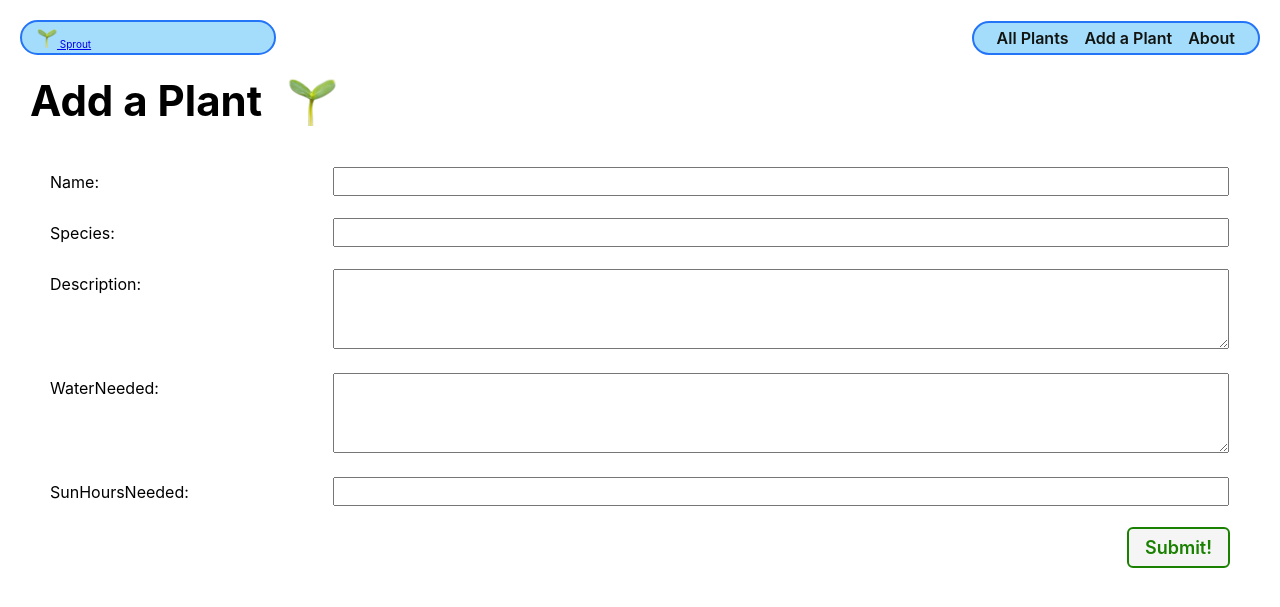
After one commit to llihwerd/sprout, a Django app: page /plants/create/ in a window 1280 px wide. The commit adds this page. Shown: the top 607 px of the page. Run offline with Django 4.2, Linux system fonts and the light colour scheme.

Commit message:
add plant form

```diff
--- /dev/null
+++ b/main_app/static/css/form.css
@@ -0,0 +1,39 @@
+.form-container {
+  display: flex;
+  flex-direction: column;
+  width: 100%;
+}
+
+table {
+  padding: 0 40px;
+  width: 100%;
+  border-spacing: 0 20px;
+}
+
+th {
+  text-align: left;
+  padding: 6px 20px 0 0;
+  font-weight: normal;
+  vertical-align: top;
+  font-size: var(--font-reg);
+}
+
+td {
+  max-width: 60%;
+}
+
+td > * {
+  width: 100%;
+  padding: 2px 4px;
+  font-size: var(--font-l);
+}
+
+td > textarea {
+  height: calc(4 * var(--font-l) + 8px);
+  font-family: inherit;
+}
+
+.btn {
+  align-self: flex-end;
+  margin-right: 40px;
+}
--- a/main_app/templates/base.html
+++ b/main_app/templates/base.html
@@ -28,8 +28,9 @@
     </div>
     <nav>
       <ul>
-        <li><a href="/plants">All Plants</a></li>
-        <li><a href="/about">About</a></li>
+        <li><a href="{% url 'plant-index' %}">All Plants</a></li>
+        <li><a href="{% url 'plant-create' %}">Add a Plant</a></li>
+        <li><a href="{% url 'about' %}">About</a></li>
       </ul>
     </nav>
   </header>
--- /dev/null
+++ b/main_app/templates/main_app/plant_form.html
@@ -0,0 +1,22 @@
+{% extends 'base.html' %}
+{% load static %}
+
+{% block head %}
+<link rel="stylesheet" type="text/css" href="{% static 'css/form.css' %}"/>
+{% endblock %}
+
+{% block content %}
+
+<div class="page-header">
+  <h1>Add a Plant</h1>
+  <img src="{% static 'images/sprout.png' %}" alt="A sprouted plant."/>
+</div>
+<form action="" method="post" class="form-container">
+  {% csrf_token %}
+  <table>
+    {{ form.as_table }}
+  </table>
+  <button type="submit" class="btn submit">Submit!</button>
+</form>
+
+{% endblock %}
--- a/main_app/urls.py
+++ b/main_app/urls.py
@@ -6,4 +6,5 @@ urlpatterns = [
   path('about/', views.about, name='about'),
   path('plants/', views.plant_index, name='plant-index'),
   path('plants/<int:plant_id>/', views.plant_detail, name='plant-detail'),
+  path('plants/create/', views.PlantCreate.as_view(), name='plant-create'),
 ]
--- a/main_app/views.py
+++ b/main_app/views.py
@@ -1,4 +1,5 @@
 from django.shortcuts import render
+from django.views.generic.edit import CreateView
 from .models import Plant
 
 
@@ -16,3 +17,7 @@ def plant_index(request):
 def plant_detail(request, plant_id):
   plant = Plant.objects.get(id=plant_id)
   return render(request, 'plants/detail.html', { 'plant': plant })
+
+class PlantCreate(CreateView):
+  model = Plant
+  fields = '__all__'
```
